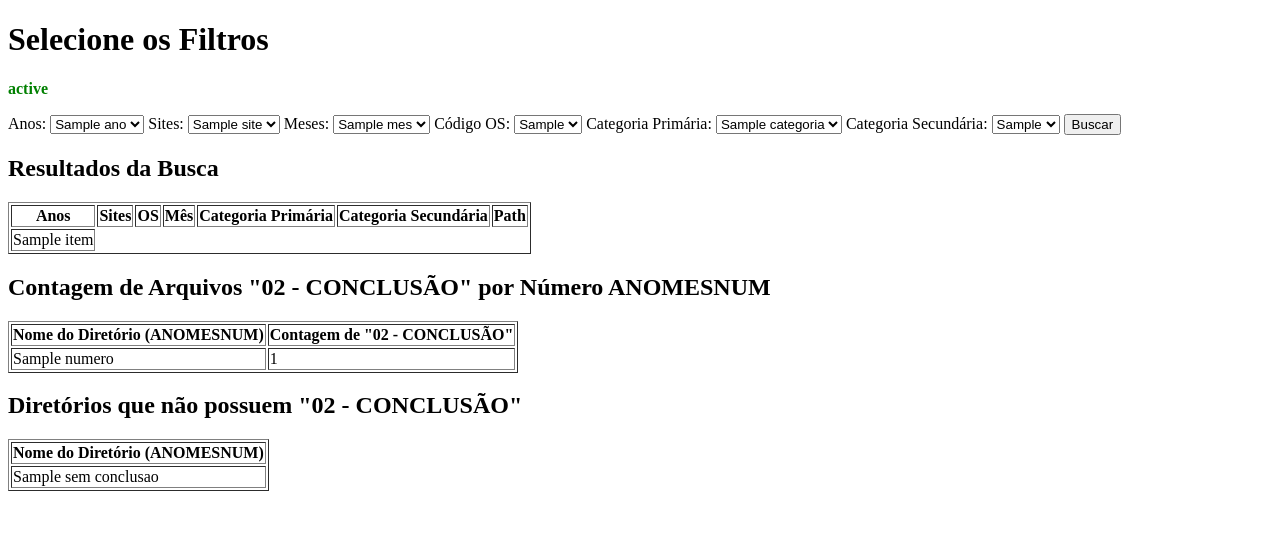
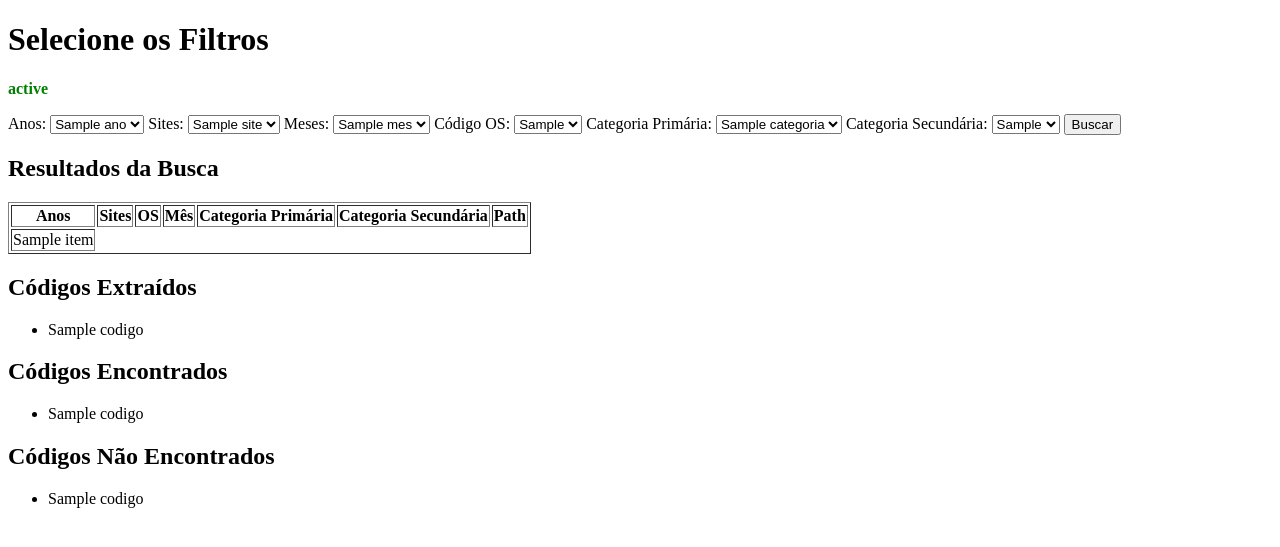
Before and after one commit to Pontessxx/BUSCAOS_FLASK, a Flask app: template templates/index.html in a window 1280 px wide. Shown: the top 547 px of the page. Run offline with Flask 3, Linux system fonts and the light colour scheme; the template is opened without the code that fills it: most values are stand-ins (such as "Sample title", 1, 10 or a date in 2020).

Commit message:
verificacao, ok

```diff
--- a/app.py
+++ b/app.py
@@ -1,7 +1,8 @@
 from flask import Flask, render_template, request
 import pyodbc
 import os
-import re
+from os.path import join
+from rich import print
 
 app = Flask(__name__)
 
@@ -12,6 +13,20 @@ conn_str = (
     f'DBQ={DATABASE_PATH};'
 )
 
+conn = pyodbc.connect(conn_str)
+
+# Função para extrair códigos com prefixo opcional
+def extract_code(text):
+    parts = text.split()
+    for i, part in enumerate(parts):
+        if "EE" in part and len(part) >= 10:
+            code_candidate = part[:10]
+            if code_candidate.startswith("EE") and code_candidate[2].isalpha() and code_candidate[3:10].isdigit():
+                prefix = " ".join(parts[:i]) if i > 0 else ""
+                return f"{prefix} {code_candidate}".strip()
+    return None
+
+
 @app.route('/', methods=['GET', 'POST'])
 def home():
     resultados = []
@@ -19,95 +34,120 @@ def home():
     sem_conclusao = []
     filtros = {}
     status = ""
+    possui_conclusao = []
+    nao_possui_conclusao = []
+    codigos_extraidos = []
+    codigos_encontrados = []
+    codigos_nao_encontrados = []
 
-    try:
-        # Conectando ao banco de dados
-        with pyodbc.connect(conn_str) as conn:
-            cursor = conn.cursor()
+    cursor = conn.cursor()
+    # Obter valores únicos de ANOS, SITES, MES, CÓDIGO OS, CATEGORIA PRIMÁRIA e CATEGORIA SECUNDÁRIA
+    cursor.execute("SELECT DISTINCT ANOS FROM PROCURA")
+    anos = [row[0] for row in cursor.fetchall()]
+    cursor.execute("SELECT DISTINCT SITES FROM PROCURA")
+    sites = [row[0] for row in cursor.fetchall()]
+    cursor.execute("SELECT DISTINCT MES FROM PROCURA")
+    meses = [row[0] for row in cursor.fetchall()]
+    cursor.execute("SELECT DISTINCT OS FROM PROCURA")
+    os_codigos = [row[0] for row in cursor.fetchall()]
+    cursor.execute("SELECT DISTINCT CATEGORIA_PRIMARIA FROM PROCURA")
+    categorias_primarias = [row[0] for row in cursor.fetchall()]
+    cursor.execute("SELECT DISTINCT CATEGORIA_SECUNDARIA FROM PROCURA")
+    categorias_secundarias = [row[0] for row in cursor.fetchall()]
+    if request.method == 'POST':
+        try:
+            # Capturar os valores dos filtros do formulário
+            ano_filtro = request.form.get('anos')
+            site_filtro = request.form.get('sites')
+            os_filtro = request.form.get('os')
+            mes_filtro = request.form.get('meses')
+            categoria_primaria_filtro = request.form.get('categoria_primaria')
+            categoria_secundaria_filtro = request.form.get('categoria_secundaria')
+            # Montar o dicionário de filtros para manter os valores selecionados
+            filtros = {
+                'anos': ano_filtro,
+                'sites': site_filtro,
+                'os': os_filtro,
+                'meses': mes_filtro,
+                'categoria_primaria': categoria_primaria_filtro,
+                'categoria_secundaria': categoria_secundaria_filtro
+            }
+            # Executar a consulta SQL com os filtros
+            query = """
+                SELECT Procura.ANOS, Procura.SITES, Procura.OS, Procura.MES, Procura.CATEGORIA_PRIMARIA, Procura.CATEGORIA_SECUNDARIA, Procura.PATH
+                FROM Procura
+                WHERE Procura.ANOS = ?
+                    AND Procura.SITES = ?
+                    AND Procura.OS = ?
+                    AND Procura.MES = ?
+                    AND Procura.CATEGORIA_PRIMARIA = ?
+                    AND Procura.CATEGORIA_SECUNDARIA = ?
+            """
+            cursor.execute(query, (ano_filtro, site_filtro, os_filtro, mes_filtro, categoria_primaria_filtro, categoria_secundaria_filtro))
+            resultados = cursor.fetchall()
+            if resultados:
+                status = "Busca realizada com sucesso!"
+            else:
+                status = "Nenhum resultado encontrado para os filtros aplicados."
+            # Percorrer os resultados para verificar os arquivos "02 - CONCLUSÃO"
+            for resultado in resultados:
+                path = resultado[-1]
+                print(path)
+                for root, dirs, files in os.walk(path):
+                    # Verifica se há algum arquivo com "02 - CONCLUSÃO" no nome no diretório atual
+                    has_conclusao = any("02 - CONCLUSÃO" in file_name for file_name in files)
 
-            # Obter valores únicos de ANOS, SITES, MES, CÓDIGO OS, CATEGORIA PRIMÁRIA e CATEGORIA SECUNDÁRIA da tabela PROCURA
-            cursor.execute("SELECT DISTINCT ANOS FROM PROCURA")
-            anos = [row[0] for row in cursor.fetchall()]
+                    # Adiciona o diretório à lista apropriada
+                    if has_conclusao:
+                        possui_conclusao.append(root)
+                    else:
+                        nao_possui_conclusao.append(root)
 
-            cursor.execute("SELECT DISTINCT SITES FROM PROCURA")
-            sites = [row[0] for row in cursor.fetchall()]
+                    # Extrai e armazena códigos dos nomes dos diretórios
+                    for dir_name in dirs:
+                        code = extract_code(dir_name)  # Aplica a extração no nome do diretório
+                        if code:
+                            codigos_extraidos.append(code)
 
-            cursor.execute("SELECT DISTINCT MES FROM PROCURA")
-            meses = [row[0] for row in cursor.fetchall()]
+                    # Extrai e armazena códigos dos nomes dos arquivos
+                    for file_name in files:
+                        code = extract_code(file_name)  # Aplica a extração no nome do arquivo
+                        if code:
+                            codigos_extraidos.append(code)
+                # Iterar sobre os códigos extraídos e verificar se estão nos caminhos
+                for codigo in codigos_extraidos:
+                    encontrado = False
+                    for caminho in possui_conclusao:
+                        if codigo in caminho:
+                            codigos_encontrados.append(codigo)
+                            encontrado = True
+                            break
+                    if not encontrado:
+                        codigos_nao_encontrados.append(codigo)
+            # print("Diretórios com conclusão:", possui_conclusao)
+            # print("Diretórios sem conclusão:", nao_possui_conclusao)
+            # print("Códigos extraídos:", codigos_extraidos)
+            # print("Códigos encontrados:", codigos_encontrados)
+            # print("Códigos não encontrados:", codigos_nao_encontrados)
 
-            cursor.execute("SELECT DISTINCT OS FROM PROCURA")
-            os_codigos = [row[0] for row in cursor.fetchall()]
+        except Exception as e:
+            status = f"Erro durante a busca: {str(e)}"
 
-            cursor.execute("SELECT DISTINCT CATEGORIA_PRIMARIA FROM PROCURA")
-            categorias_primarias = [row[0] for row in cursor.fetchall()]
-
-            cursor.execute("SELECT DISTINCT CATEGORIA_SECUNDARIA FROM PROCURA")
-            categorias_secundarias = [row[0] for row in cursor.fetchall()]
-
-            if request.method == 'POST':
-                try:
-                    # Definir a expressão regular para o padrão ANOMESNUM
-                    padrao_anomesnum = re.compile(r'[A-Z]{2,3}\d{6,}')
-
-                    # Capturar os valores dos filtros do formulário
-                    ano_filtro = request.form.get('anos')
-                    site_filtro = request.form.get('sites')
-                    os_filtro = request.form.get('os')
-                    mes_filtro = request.form.get('meses')
-                    categoria_primaria_filtro = request.form.get('categoria_primaria')
-                    categoria_secundaria_filtro = request.form.get('categoria_secundaria')
-
-                    # Montar o dicionário de filtros para manter os valores selecionados
-                    filtros = {
-                        'anos': ano_filtro,
-                        'sites': site_filtro,
-                        'os': os_filtro,
-                        'meses': mes_filtro,
-                        'categoria_primaria': categoria_primaria_filtro,
-                        'categoria_secundaria': categoria_secundaria_filtro
-                    }
-
-                    # Executar a consulta SQL com os filtros
-                    query = """
-                        SELECT Procura.ANOS, Procura.SITES, Procura.OS, Procura.MES, Procura.CATEGORIA_PRIMARIA, Procura.CATEGORIA_SECUNDARIA, Procura.PATH
-                        FROM Procura
-                        WHERE Procura.ANOS = ?
-                            AND Procura.SITES = ?
-                            AND Procura.OS = ?
-                            AND Procura.MES = ?
-                            AND Procura.CATEGORIA_PRIMARIA = ?
-                            AND Procura.CATEGORIA_SECUNDARIA = ?
-                    """
-                    cursor.execute(query, (ano_filtro, site_filtro, os_filtro, mes_filtro, categoria_primaria_filtro, categoria_secundaria_filtro))
-                    resultados = cursor.fetchall()
-
-                    if resultados:
-                        status = "Busca realizada com sucesso!"
-                    else:
-                        status = "Nenhum resultado encontrado para os filtros aplicados."
-
-                    # Percorrer os resultados para verificar os arquivos "02 - CONCLUSÃO"
-                    for resultado in resultados:
-                        path = resultado[-1]
-                        if os.path.exists(path):
-                            for root, dirs, files in os.walk(path):
-                                for dir_name in dirs:
-                                    if padrao_anomesnum.match(dir_name):
-                                        full_path = os.path.join(root, dir_name)
-                                        arquivos = os.listdir(full_path)
-                                        conclusao_count = sum(1 for file in arquivos if "02 - CONCLUSÃO" in file)
-                                        if conclusao_count > 0:
-                                            conclusao_por_numero[dir_name] = conclusao_count
-                                        else:
-                                            sem_conclusao.append(dir_name)
-
-                except Exception as e:
-                    status = f"Erro durante a busca: {str(e)}"
-
-    except pyodbc.Error as db_error:
-        status = f"Erro de conexão com o banco de dados: {str(db_error)}"
-
-    return render_template('index.html', anos=anos, sites=sites, meses=meses, os_codigos=os_codigos, categorias_primarias=categorias_primarias, categorias_secundarias=categorias_secundarias, resultados=resultados, conclusao_por_numero=conclusao_por_numero, sem_conclusao=sem_conclusao, filtros=filtros, status=status)
+    return render_template('index.html',
+                           anos=anos,
+                           sites=sites,
+                           meses=meses,
+                           os_codigos=os_codigos,
+                           categorias_primarias=categorias_primarias,
+                           categorias_secundarias=categorias_secundarias,
+                           resultados=resultados,
+                           conclusao_por_numero=conclusao_por_numero,
+                           sem_conclusao=sem_conclusao,
+                           filtros=filtros,
+                           status=status,
+                           codigos_extraidos=codigos_extraidos,
+                           codigos_encontrados=codigos_encontrados,
+                           codigos_nao_encontrados=codigos_nao_encontrados)
 
 if __name__ == '__main__':
     app.run(debug=True)
--- a/templates/index.html
+++ b/templates/index.html
@@ -82,31 +82,26 @@
             {% endfor %}
         </table>
 
-        <h2>Contagem de Arquivos "02 - CONCLUSÃO" por Número ANOMESNUM</h2>
-        <table border="1">
-            <tr>
-                <th>Nome do Diretório (ANOMESNUM)</th>
-                <th>Contagem de "02 - CONCLUSÃO"</th>
-            </tr>
-            {% for numero, count in conclusao_por_numero.items() %}
-                <tr>
-                    <td>{{ numero }}</td>
-                    <td>{{ count }}</td>
-                </tr>
+        <h2>Códigos Extraídos</h2>
+        <ul>
+            {% for codigo in codigos_extraidos %}
+                <li>{{ codigo }}</li>
             {% endfor %}
-        </table>
+        </ul>
 
-        <h2>Diretórios que não possuem "02 - CONCLUSÃO"</h2>
-        <table border="1">
-            <tr>
-                <th>Nome do Diretório (ANOMESNUM)</th>
-            </tr>
-            {% for dir_name in sem_conclusao %}
-                <tr>
-                    <td>{{ dir_name }}</td>
-                </tr>
+        <h2>Códigos Encontrados</h2>
+        <ul>
+            {% for codigo in codigos_encontrados %}
+                <li>{{ codigo }}</li>
             {% endfor %}
-        </table>
+        </ul>
+
+        <h2>Códigos Não Encontrados</h2>
+        <ul>
+            {% for codigo in codigos_nao_encontrados %}
+                <li>{{ codigo }}</li>
+            {% endfor %}
+        </ul>
     {% endif %}
 </body>
 </html>
```
Also changed, not shown: teste_app.py (deleted, +0 -61 lines), 1 other file.
